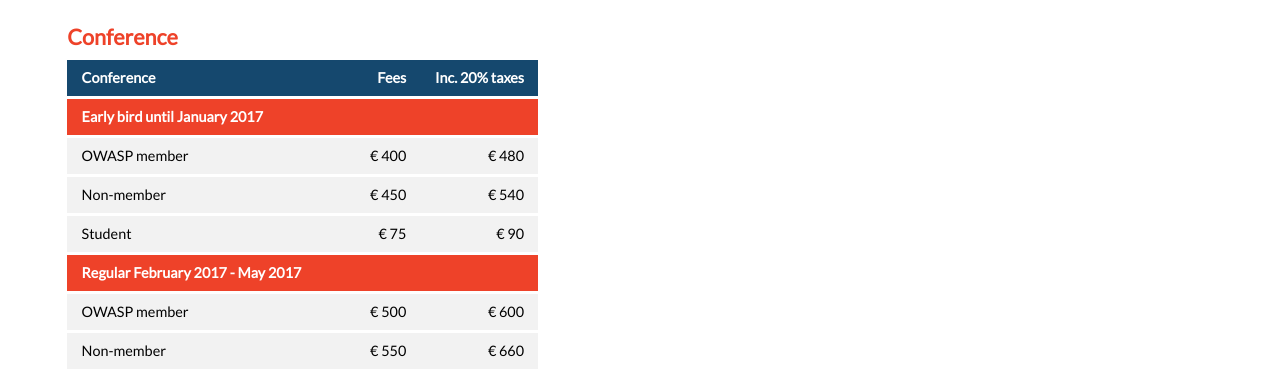
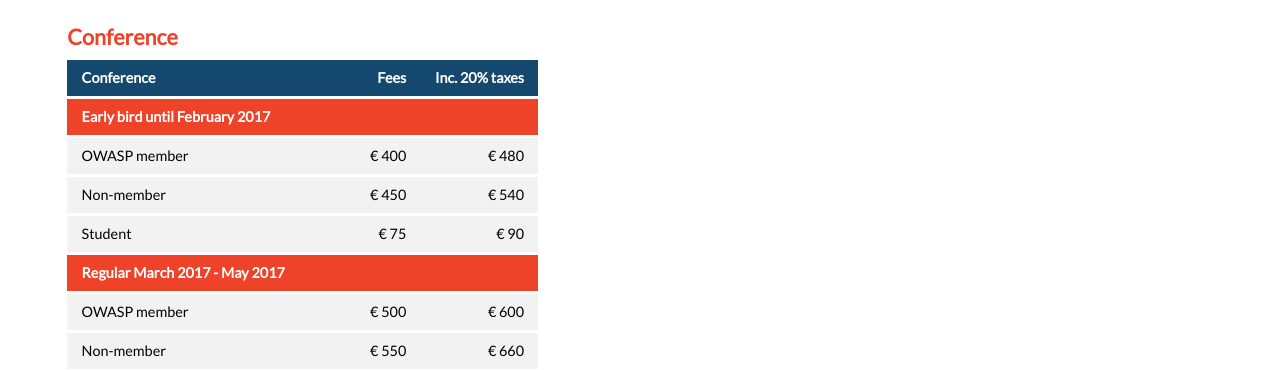
Before and after one commit to OWASP/AppSecEurope2017, a Jekyll site: the page built from prices.md, in a window 1280 px wide. Shown: the part 492-862 px from the top of the page. Built offline with Jekyll 4.4.1, drawn with Linux system fonts in a browser that asks for light colours.

Commit message:
Early bird

```diff
--- a/_includes/pricing.md
+++ b/_includes/pricing.md
@@ -10,7 +10,7 @@
   </thead>
   <tbody>
     <tr>
-      <th colspan="3">Early bird until January 2017</th>
+      <th colspan="3">Early bird until February 2017</th>
     </tr>
     <tr>
       <td>OWASP member</td>
@@ -28,7 +28,7 @@
       <td>€ 90</td>
     </tr>
     <tr>
-      <th colspan="3">Regular February 2017 - May 2017</th>
+      <th colspan="3">Regular March 2017 - May 2017</th>
     </tr>
     <tr>
       <td>OWASP member</td>
```
